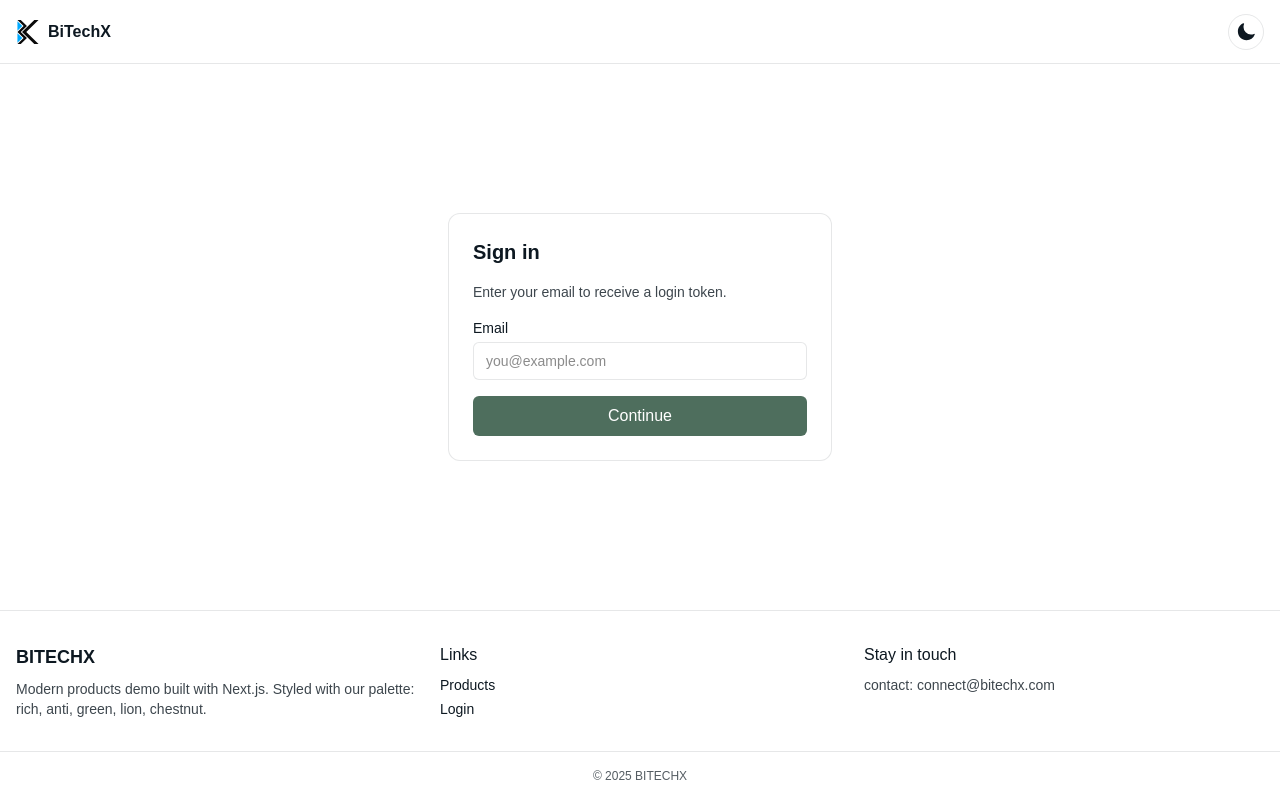
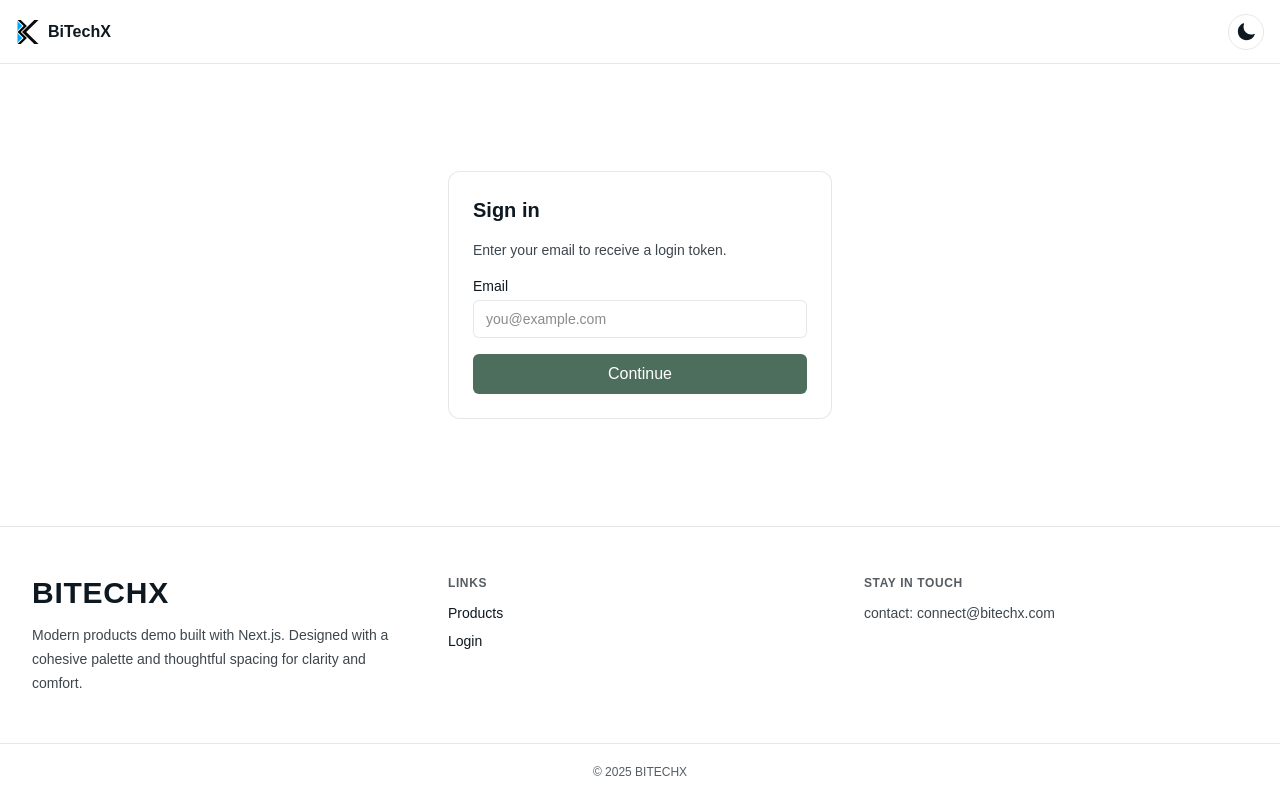
Before and after one commit to md-fahad-ali/bitechx-assignment, a Next.js app: page /auth/login in a window 1280 px wide. Built offline with nearby package versions, Linux system fonts and the light colour scheme.

Commit message:
Complete bitechx assignment

```diff
--- a/app/components/Footer.tsx
+++ b/app/components/Footer.tsx
@@ -2,25 +2,55 @@ import Link from "next/link";
 
 export default function Footer() {
   return (
-    <footer className="border-t border-[var(--nav-border)] bg-[var(--nav-bg)]">
-      <div className="max-w-7xl mx-auto px-4 py-8 grid gap-6 md:grid-cols-3 text-[var(--nav-fg)]">
+    <footer className="border-t border-[var(--nav-border)] bg-[var(--nav-bg)] text-[var(--nav-fg)]">
+      {/* Top section */}
+      <div className="max-w-7xl mx-auto px-3 md:px-4 lg:px-8 py-12 grid gap-y-10 gap-x-8 md:grid-cols-3">
+        {/* Brand */}
         <div>
-          <h3 className="font-semibold text-lg">BITECHX</h3>
-          <p className="mt-2 text-sm opacity-80">Modern products demo built with Next.js. Styled with our palette: rich, anti, green, lion, chestnut.</p>
+          <Link href="/" className="inline-flex items-center gap-2 focus:outline-none focus-visible:ring-2 focus-visible:ring-[var(--ring)] rounded-md">
+            <span className="text-2xl md:text-3xl font-bold tracking-wide">BITECHX</span>
+          </Link>
+          <p className="mt-3 text-sm leading-6 opacity-80 max-w-prose">
+            Modern products demo built with Next.js. Designed with a cohesive palette and thoughtful spacing for clarity and comfort.
+          </p>
         </div>
+
+        {/* Links */}
         <div>
-          <h4 className="font-medium">Links</h4>
-          <ul className="mt-2 space-y-1 text-sm">
-            <li><Link className="hover:text-[#AD8A64]" href="/products">Products</Link></li>
-            <li><Link className="hover:text-[#AD8A64]" href="/auth/login">Login</Link></li>
+          <h4 className="text-xs uppercase tracking-wider font-semibold text-[color:rgba(13,24,33,0.7)] dark:text-[color:rgba(239,241,243,0.75)]">Links</h4>
+          <ul className="mt-3 space-y-2 text-sm">
+            <li>
+              <Link
+                className="inline-flex items-center gap-2 hover:text-[var(--c-green)] focus:outline-none focus-visible:ring-2 focus-visible:ring-[var(--ring)] rounded-md transition-colors"
+                href="/products"
+              >
+                Products
+              </Link>
+            </li>
+            <li>
+              <Link
+                className="inline-flex items-center gap-2 hover:text-[var(--c-green)] focus:outline-none focus-visible:ring-2 focus-visible:ring-[var(--ring)] rounded-md transition-colors"
+                href="/auth/login"
+              >
+                Login
+              </Link>
+            </li>
           </ul>
         </div>
+
+        {/* Contact */}
         <div>
-          <h4 className="font-medium">Stay in touch</h4>
-          <p className="mt-2 text-sm opacity-80">contact: connect@bitechx.com</p>
+          <h4 className="text-xs uppercase tracking-wider font-semibold text-[color:rgba(13,24,33,0.7)] dark:text-[color:rgba(239,241,243,0.75)]">Stay in touch</h4>
+          <p className="mt-3 text-sm opacity-80">contact: <a className="underline-offset-4 hover:underline hover:text-[var(--c-green)]" href="mailto:connect@bitechx.com">connect@bitechx.com</a></p>
         </div>
       </div>
-      <div className="border-t border-[var(--nav-border)] text-center text-xs py-4 text-[var(--nav-fg)]/70">© {new Date().getFullYear()} BITECHX</div>
+
+      {/* Bottom bar */}
+      <div className="border-t border-[var(--nav-border)]">
+        <div className="max-w-7xl mx-auto px-3 md:px-4 lg:px-8 py-5 text-center text-xs text-[var(--nav-fg)]/70">
+          © {new Date().getFullYear()} BITECHX
+        </div>
+      </div>
     </footer>
   );
 }
--- a/app/products/page.tsx
+++ b/app/products/page.tsx
@@ -113,10 +113,10 @@ export default async function ProductsPage({ searchParams }: { searchParams: Pro
 
   const q = typeof params.q === 'string' ? params.q : undefined;
   const page = Number(params.page ?? 1) || 1;
-  console.log("Current page from URL:", params.page, "Parsed page:", page);
+  // console.log("Current page from URL:", params.page, "Parsed page:", page);
   const limit = 12;
   const offset = (page - 1) * limit;
-  console.log("Calculated offset:", offset, "Limit:", limit);
+  // console.log("Calculated offset:", offset, "Limit:", limit);
   const categoryId = typeof params.categoryId === 'string' ? params.categoryId : undefined;
   const editProductId = typeof params.productId === 'string' ? params.productId : undefined;
 
@@ -138,13 +138,13 @@ export default async function ProductsPage({ searchParams }: { searchParams: Pro
 
   const editProduct = editProductId ? items.find(p => p.id === editProductId) : undefined;
 
-  console.log("Full products list:", items);
+  // console.log("Full products list:", items);
 
-  console.log("Page debug:", {
-    editProductId,
-    editProduct: editProduct ? editProduct.name : "not found",
-    totalItems: items.length
-  });
+  // console.log("Page debug:", {
+  //   editProductId,
+  //   editProduct: editProduct ? editProduct.name : "not found",
+  //   totalItems: items.length
+  // });
 
   // Show loading state if no items and it's likely still loading
   const isLoading = !items.length && !q;
@@ -196,7 +196,7 @@ export default async function ProductsPage({ searchParams }: { searchParams: Pro
   };
 
   return (
-    <div className="space-y-6">
+    <div className="max-w-7xl mx-auto px-3 md:px-4 lg:px-8 space-y-6">
       <CreateModal categories={catsFinal} />
       <EditModal categories={catsFinal} product={editProduct} />
       {/* Filters */}
@@ -254,13 +254,13 @@ export default async function ProductsPage({ searchParams }: { searchParams: Pro
                   })()}
                 </div>
                 <div className="p-4">
-                  <Link href={`/products/${p.slug}`}>
+                  <Link href={`/products/${p.slug}`} className="focus:outline-none focus-visible:ring-2 focus-visible:ring-[var(--ring)] rounded-sm">
                     <h3 className="font-medium text-[var(--nav-fg)] line-clamp-1 hover:underline">{p.name}</h3>
                   </Link>
                   <p className="mt-1 text-sm opacity-70 pb-[25px] line-clamp-2 min-h-[2.5rem]">{p.description}</p>
                   <hr className="my-3 border-t border-[var(--nav-border)]/70" />
                   <div className="mt-2 flex items-center justify-between">
-                    <div className="font-semibold text-white">{formatPrice(p.price)}</div>
+                    <div className="font-semibold text-[var(--nav-fg)]">{formatPrice(p.price)}</div>
                     <ProductActions product={{ id: p.id, name: p.name, description: p.description, slug: p.slug }} />
                   </div>
                 </div>
@@ -274,10 +274,11 @@ export default async function ProductsPage({ searchParams }: { searchParams: Pro
             {/* Prev Button */}
             <Link
               aria-disabled={!hasPreviousPage}
-                className={`px-3 py-1 sm:px-4 sm:py-2 rounded-lg sm:text-sm font-medium transition-colors ${
+              tabIndex={hasPreviousPage ? 0 : -1}
+              className={`inline-flex items-center justify-center px-3 py-1 sm:px-4 sm:py-2 rounded-lg sm:text-sm font-medium transition-colors focus:outline-none focus-visible:ring-2 focus-visible:ring-[var(--ring)] ${
                 hasPreviousPage
-                    ? 'text-gray-700 dark:text-gray-300 hover:bg-[#ad8a64] hover:text-white'
-                    : 'text-gray-400 dark:text-gray-600 cursor-not-allowed'
+                  ? 'text-[var(--nav-fg)] hover:bg-[var(--brand)] hover:text-[var(--btn-fg)]'
+                  : 'text-[color:rgba(13,24,33,0.35)] dark:text-[color:rgba(239,241,243,0.35)] cursor-not-allowed pointer-events-none opacity-60'
               }`}
               href={makeHref(currentPage - 1)}
             >
@@ -287,7 +288,7 @@ export default async function ProductsPage({ searchParams }: { searchParams: Pro
             {/* Page Numbers */}
             {getPageNumbers().map((pageNum, idx) => {
               if (pageNum === '...') {
-                  return <span key={idx} className="px-2 py-1 sm:py-2  sm:text-sm text-gray-400 dark:text-gray-600">...</span>;
+                return <span key={idx} className="px-2 py-1 sm:py-2 sm:text-sm text-[color:rgba(13,24,33,0.45)] dark:text-[color:rgba(239,241,243,0.45)]">...</span>;
               }
 
               const isActive = pageNum === currentPage;
@@ -296,10 +297,10 @@ export default async function ProductsPage({ searchParams }: { searchParams: Pro
                 <Link
                   key={idx}
                   href={makeHref(pageNum)}
-                    className={`w-[32px] h-[32px] sm:w-[40px] sm:h-[40px] flex items-center justify-center rounded-lg text-xs sm:text-sm font-medium transition-colors ${
+                  className={`w-[32px] h-[32px] sm:w-[40px] sm:h-[40px] flex items-center justify-center rounded-lg text-xs sm:text-sm font-medium transition-colors focus:outline-none focus-visible:ring-2 focus-visible:ring-[var(--ring)] ${
                     isActive
-                        ? 'bg-[#ad8a64] text-white shadow-md'
-                        : 'text-gray-700 dark:text-gray-300 hover:bg-[#ad8a64] hover:text-white'
+                      ? 'bg-[var(--brand)] text-[var(--btn-fg)] shadow-md'
+                      : 'text-[var(--nav-fg)] hover:bg-[var(--brand)] hover:text-[var(--btn-fg)]'
                   }`}
                   aria-current={isActive ? 'page' : undefined}
                 >
@@ -311,10 +312,11 @@ export default async function ProductsPage({ searchParams }: { searchParams: Pro
             {/* Next Button */}
             <Link
               aria-disabled={!hasNextPage}
-                className={`px-3 py-1 sm:px-4 sm:py-2 rounded-lg sm:text-sm font-medium transition-colors ${
+              tabIndex={hasNextPage ? 0 : -1}
+              className={`inline-flex items-center justify-center px-3 py-1 sm:px-4 sm:py-2 rounded-lg sm:text-sm font-medium transition-colors focus:outline-none focus-visible:ring-2 focus-visible:ring-[var(--ring)] ${
                 hasNextPage
-                    ? 'text-gray-700 dark:text-gray-300 hover:bg-[#ad8a64] hover:text-white'
-                    : 'text-gray-400 dark:text-gray-600 cursor-not-allowed'
+                  ? 'text-[var(--nav-fg)] hover:bg-[var(--brand)] hover:text-[var(--btn-fg)]'
+                  : 'text-[color:rgba(13,24,33,0.35)] dark:text-[color:rgba(239,241,243,0.35)] cursor-not-allowed pointer-events-none opacity-60'
               }`}
               href={makeHref(currentPage + 1)}
             >
```
Lines whose indentation alone changed are shown as unchanged.
